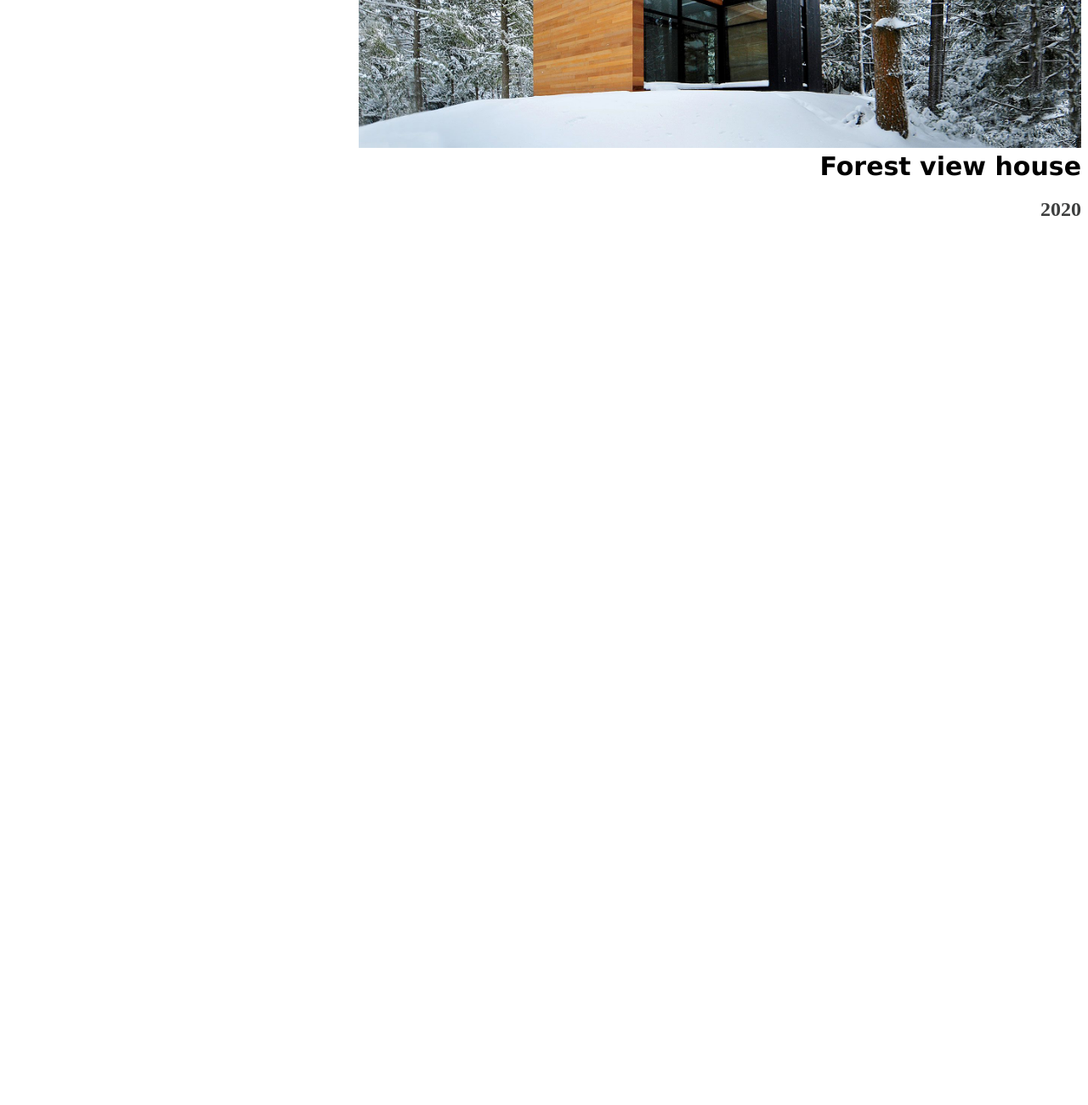
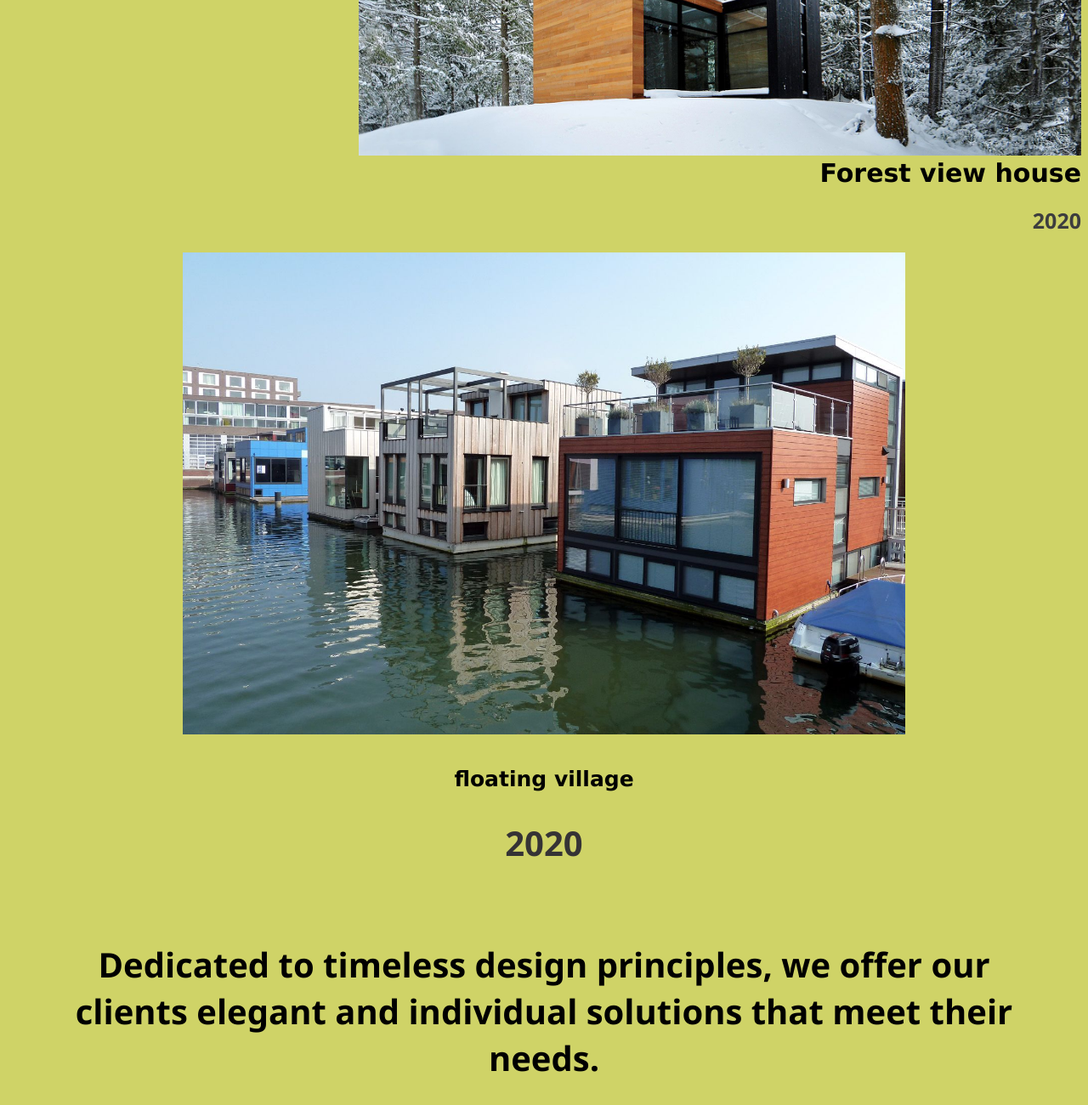
Before and after one commit to elukenova/site, a plain HTML site: page index.html in a window 1280 px wide. Shown: the part 1994-3294 px from the top of the page at 85% size. Before the commit the page ends 2274 px from the top, so only its background shows below. Drawn offline with Linux system fonts and the light colour scheme.

Commit message:
New picture and new text

```diff
--- a/index.html
+++ b/index.html
@@ -37,7 +37,13 @@
           <h1>Forest view house</h1>
           <h2>2020</h2>
          </div>
+         <div class="div4">
+         <center> <img src="./logo3.jpg" width="850px" alt=""> </center>
+          <h1>floating village</h1>
+          <h2>2020</h2>
+         </div>
       </div>
+      <h2> <br> Dedicated to timeless design principles, we offer our <br> clients elegant and individual solutions that meet their <br> needs.</h2>
     </header>
   </body>
 </html>
--- a/style.css
+++ b/style.css
@@ -1,6 +1,9 @@
 @import url('https://fonts.googleapis.com/css2?family=Bebas+Neue&family=Kanit:ital,wght@0,200;1,200&family=Roboto:wght@300&display=swap');
 *{
   box-sizing: border-box;
+}
+html{
+  background-color: rgb(207, 211, 103);
 }
 head{
   margin: 0;
@@ -41,7 +44,7 @@ head{
     text-align: left;
     font-family: 'Lucida Sans', 'Lucida Sans Regular', 'Lucida Grande', 'Lucida Sans Unicode', Geneva, Verdana, sans-serif;
   }
-  .div1 img h1 h2{
+  .div1 img{
     top: 0;
     margin: 0;
     padding: 0;
@@ -67,6 +70,8 @@ head{
     padding-top: 570px;
   }
   .div2 h2{
+    font-size: 25px;
+    text-align: left;
     color: rgb(87, 87, 87);
   }
   .div3 h1{
@@ -75,6 +80,21 @@ head{
     padding-top: 570px;
   }
   .div3 h2{
+    font-size: 25px;
     color: rgb(61, 62, 62);
     text-align: right;
   }
+  .div4 h1{
+    font-size: 25px;
+    text-align: center;
+    padding-top: 38px;
+  }
+  .div4 h2{
+    color: rgb(53, 51, 53);
+    text-align: center;
+  }
+h2{
+  text-align: center;
+  font-size: 40px;
+  font-family: 'Segoe UI', Tahoma, Geneva, Verdana, sans-serif;
+}
```
Also changed, not shown: logo3.jpg (added).
